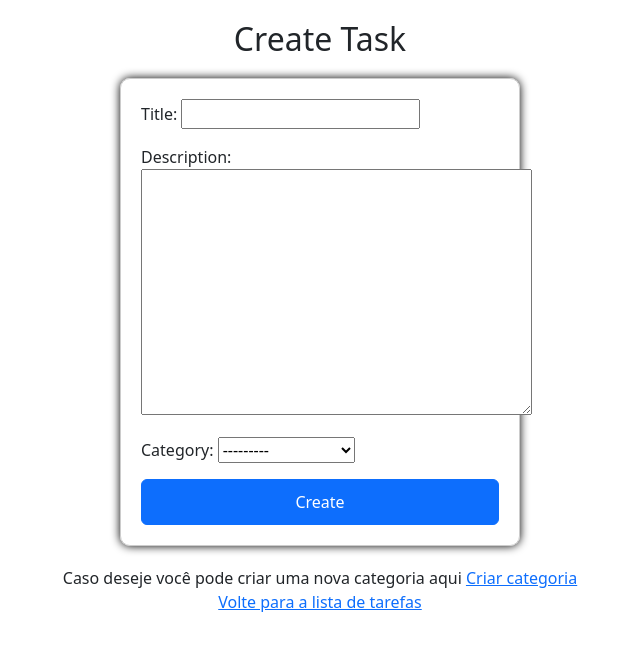
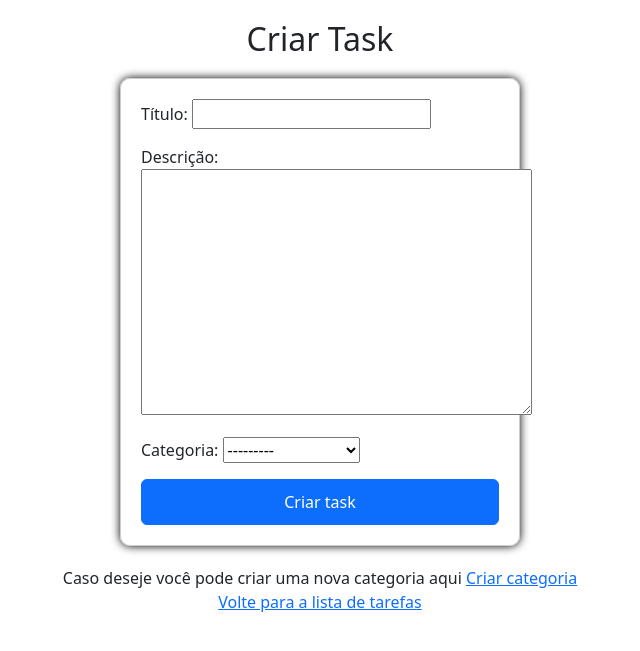
Before and after one commit to RichardMatheus929/todolist, a Django app: page /task/create/ in a window 1280 px wide. Shown: the top 651 px of the page, without its empty margins (320-960 px from the left). Run offline with Django 4.2, Linux system fonts and the light colour scheme; a user stored in the database is signed in; data comes from the database, SQL or seed files in the repository; both versions use the stored data as it was after the commit.

Commit message:
add verbose name and fix names in forms

```diff
--- a/lizetest/category/models.py
+++ b/lizetest/category/models.py
@@ -4,7 +4,7 @@ from lizetest.core.models import BaseModel
 from lizetest.accounts.models import User
 
 class Category(BaseModel):
-    name = models.CharField(max_length=255)
+    name = models.CharField(max_length=255,verbose_name="Nome")
     author = models.ForeignKey(User,on_delete=models.CASCADE,blank=True)
 
     def __str__(self):
--- a/lizetest/category/templates/category_form.html
+++ b/lizetest/category/templates/category_form.html
@@ -2,11 +2,11 @@
 
 {% block content %}
 <div style="display: flex; justify-content: center; align-items: center; flex-direction: column; padding: 20px;">
-  <h2 style="text-align: center; margin-bottom: 20px;">Create category</h2>
+  <h2 style="text-align: center; margin-bottom: 20px;">{% if request.resolver_match.url_name == 'category_create' %}Criar{% else %}Editar{% endif %} categoria</h2>
   <form method="post" enctype="multipart/form-data" style="width: 400px; border: 1px solid #ccc; padding: 20px; border-radius: 10px; box-shadow: 0 0 10px rgba(0, 0, 0);">
     {% csrf_token %}
     {{ form.as_p }}
-    <button class="btn btn-primary" type="submit" style="width: 100%; padding: 10px; margin-top: 10px;">{% if request.resolver_match.url_name == 'category_create' %}Create{% else %}Save Changes{% endif %}</button>
+    <button class="btn btn-primary" type="submit" style="width: 100%; padding: 10px; margin-top: 10px;">{% if request.resolver_match.url_name == 'category_create' %}Criar categoria{% else %}Salvar alterações{% endif %}</button>
   </form>
   <div style="text-align: center; margin-top: 20px;">
     <a href="{% url 'todo:task_list' %}">Back to Task List</a>
--- a/lizetest/comments/models.py
+++ b/lizetest/comments/models.py
@@ -7,8 +7,8 @@ from django.db import models
 
 # Create your models here.
 class Comment(BaseModel):
-    comment = models.TextField()
-    task = models.ForeignKey(Task,on_delete=models.CASCADE)
+    comment = models.TextField(verbose_name="Comentário")
+    task = models.ForeignKey(Task,on_delete=models.CASCADE,verbose_name="Tarefa")
     author = models.ForeignKey(User,on_delete=models.CASCADE,blank=True)
 
     def __str__(self):
--- a/lizetest/comments/templates/comment_form.html
+++ b/lizetest/comments/templates/comment_form.html
@@ -2,11 +2,11 @@
 
 {% block content %}
 <div style="display: flex; justify-content: center; align-items: center; flex-direction: column; padding: 20px;">
-  <h2 style="text-align: center; margin-bottom: 20px;">Create comment</h2>
+  <h2 style="text-align: center; margin-bottom: 20px;">{% if request.resolver_match.url_name == 'comments_create' %}Criar comentário{% else %}Editar comentário{% endif %}</h2>
   <form method="post" enctype="multipart/form-data" style="width: 400px; border: 1px solid #ccc; padding: 20px; border-radius: 10px; box-shadow: 0 0 10px rgba(0, 0, 0);">
     {% csrf_token %}
     {{ form.as_p }}
-    <button class="btn btn-primary" type="submit" style="width: 100%; padding: 10px; margin-top: 10px;">{% if request.resolver_match.url_name == 'category_create' %}Create{% else %}Save Changes{% endif %}</button>
+    <button class="btn btn-primary" type="submit" style="width: 100%; padding: 10px; margin-top: 10px;">{% if request.resolver_match.url_name == 'comments_create' %}Criar{% else %}Salvar alterações{% endif %}</button>
   </form>
   <div style="text-align: center; margin-top: 20px;">
     <a href="{% url 'todo:task_list' %}">Back to Task List</a>
--- a/lizetest/todo/models.py
+++ b/lizetest/todo/models.py
@@ -7,9 +7,9 @@ from lizetest.category.models import Category
 from lizetest.accounts.models import User
 
 class Task(BaseModel):
-    title = models.CharField(max_length=255)
-    description = models.TextField()
-    category = models.ForeignKey(Category, on_delete=models.CASCADE)
+    title = models.CharField(max_length=255,verbose_name="Título")
+    description = models.TextField(verbose_name='Descrição')
+    category = models.ForeignKey(Category, on_delete=models.CASCADE,verbose_name="Categoria")
     completion_date = models.DateTimeField(null=True, blank=True)
     completed = models.BooleanField(default=False)
     author = models.ForeignKey(User,on_delete=models.CASCADE,blank=True)
--- a/lizetest/todo/templates/task_form.html
+++ b/lizetest/todo/templates/task_form.html
@@ -3,13 +3,13 @@
 {% block content %}
 <div style="display: flex; justify-content: center; align-items: center; flex-direction: column; padding: 20px;">
   <h2 style="text-align: center; margin-bottom: 20px;">
-    {% if request.resolver_match.url_name == 'task_create' %}Create{% else %}Edit{% endif %} Task
+    {% if request.resolver_match.url_name == 'task_create' %}Criar{% else %}Editar{% endif %} Task
   </h2>
   <form method="post" enctype="multipart/form-data" style="width: 400px; border: 1px solid #ccc; padding: 20px; border-radius: 10px; box-shadow: 0 0 10px rgb(0, 0, 0);">
     {% csrf_token %}
     {{ form.as_p }}
     <button class="btn btn-primary" type="submit" style="width: 100%; padding: 10px;">
-      {% if request.resolver_match.url_name == 'task_create' %}Create{% else %}Save Changes{% endif %}
+      {% if request.resolver_match.url_name == 'task_create' %}Criar task{% else %}Save Changes{% endif %}
     </button>
   </form>
   <div style="text-align: center; margin-top: 20px;">
--- a/lizetest/todo/views.py
+++ b/lizetest/todo/views.py
@@ -71,7 +71,7 @@ class TaskListView(ListView, BaseViews):
         context['user'] = self.request.user.username
 
         filtro_select = {
-            "title": "por título",
+            "title": "por nome",
             "description":"por descrição",
             "category":"por categoria",
             "created_at":"por data de criação",
```
Also changed, not shown: db.sqlite3.
